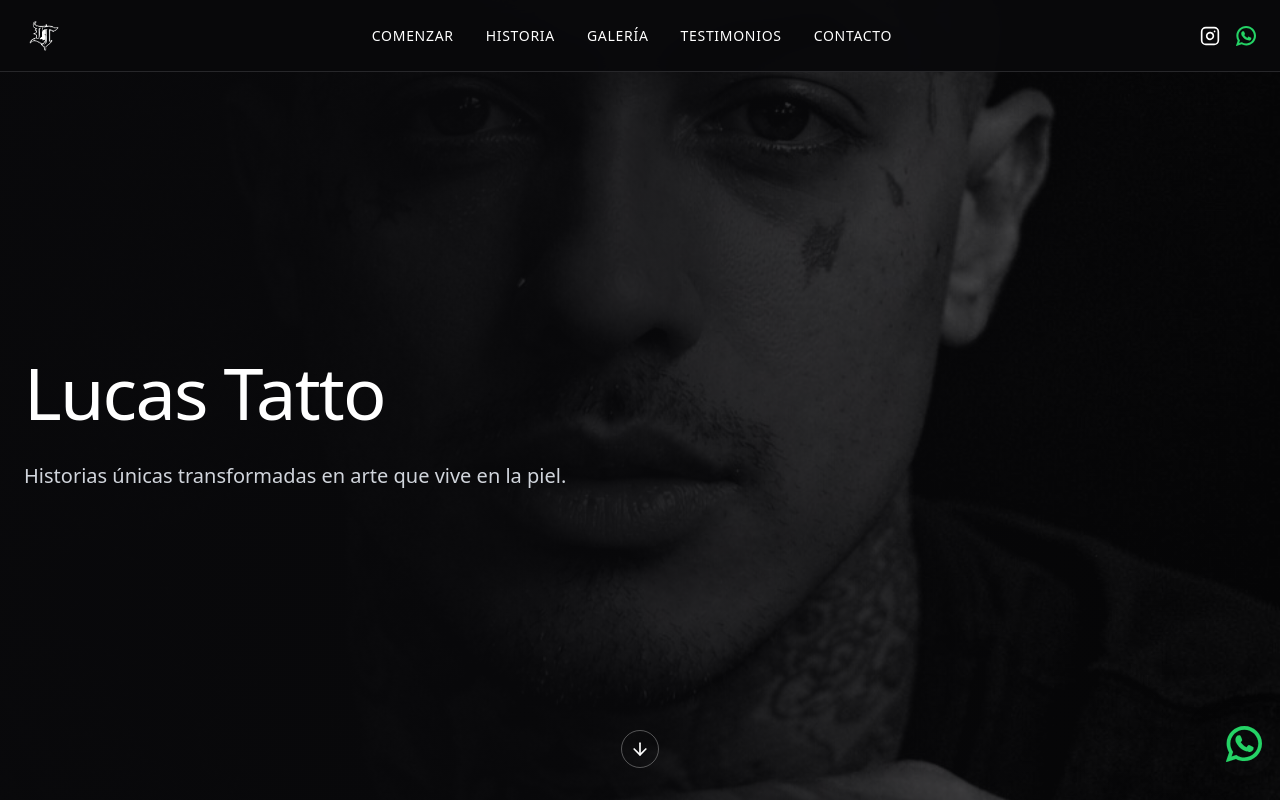
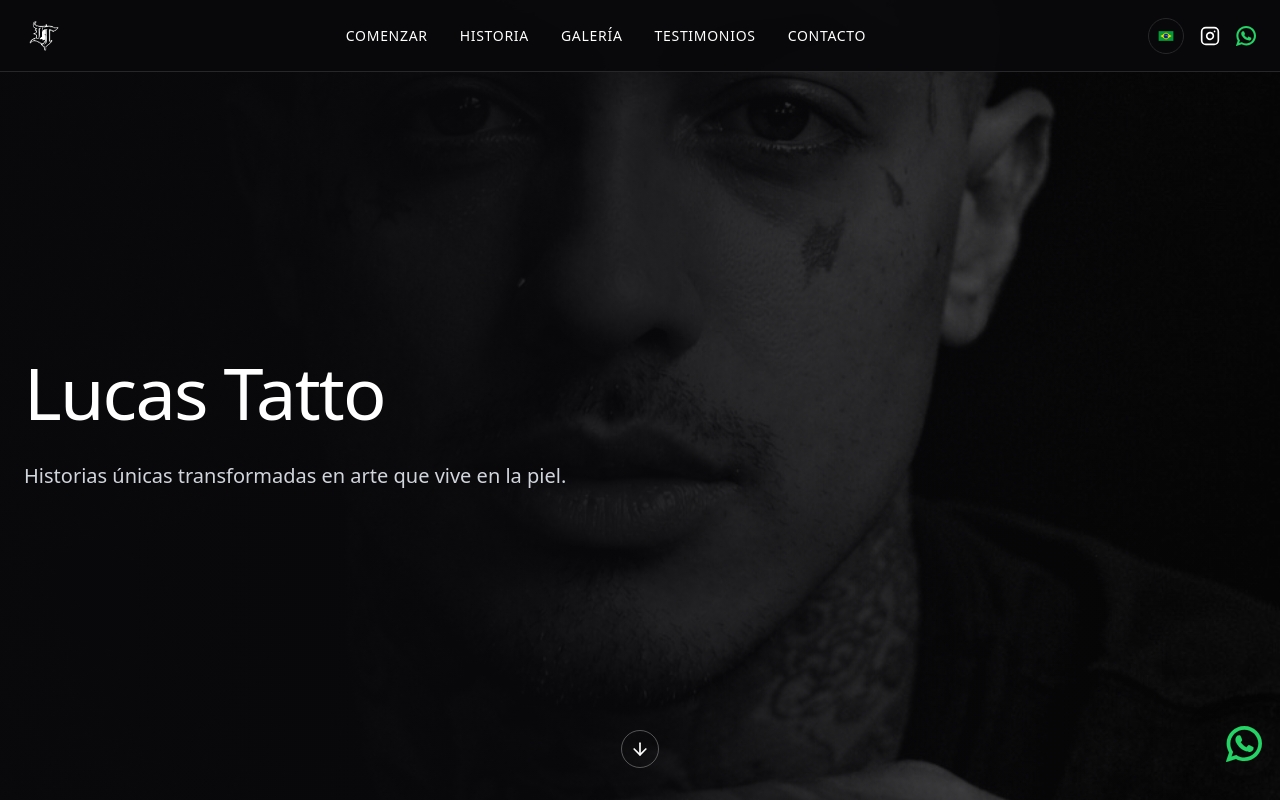
Before and after one commit to wendryuslima/lucas-tatto, a Next.js app: page / in a window 1280 px wide. Shown: the top 800 px of the page. Built offline with nearby package versions, Linux system fonts and the light colour scheme.

Commit message:
feat: add change of lenguage in header desktop

```diff
--- a/app/_components/header.tsx
+++ b/app/_components/header.tsx
@@ -171,6 +171,22 @@ const Header = () => {
           </nav>
 
           <div className="hidden md:flex items-center gap-4">
+            <Button
+              type="button"
+              variant="ghost"
+              size="icon"
+              onClick={toggleLanguage}
+              aria-label={toggleLabel}
+              className="h-9 w-9 rounded-full border border-zinc-800 text-white transition-colors hover:border-zinc-600 hover:bg-transparent"
+            >
+              <Image
+                src={flagSrc}
+                alt={flagAlt}
+                width={20}
+                height={20}
+                className="h-5 w-5 object-contain"
+              />
+            </Button>
             {socialItems.map((item) => {
               if ("imageSrc" in item) {
                 return (
```
